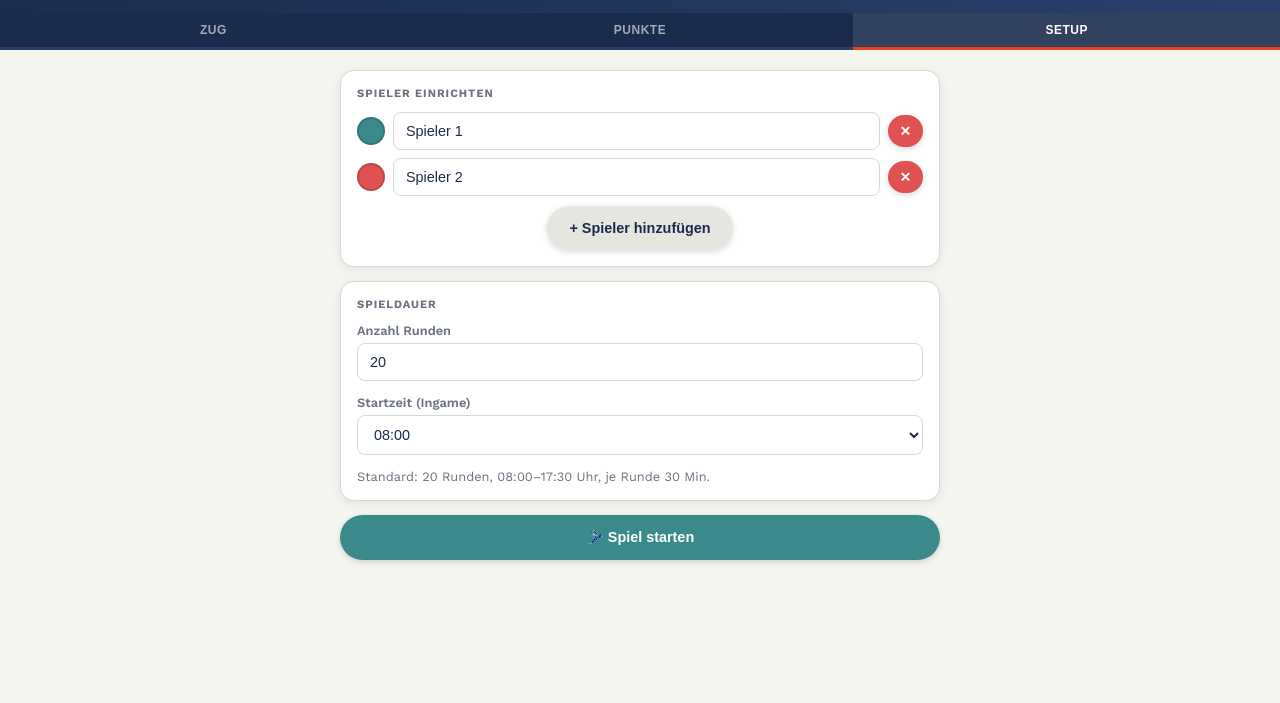
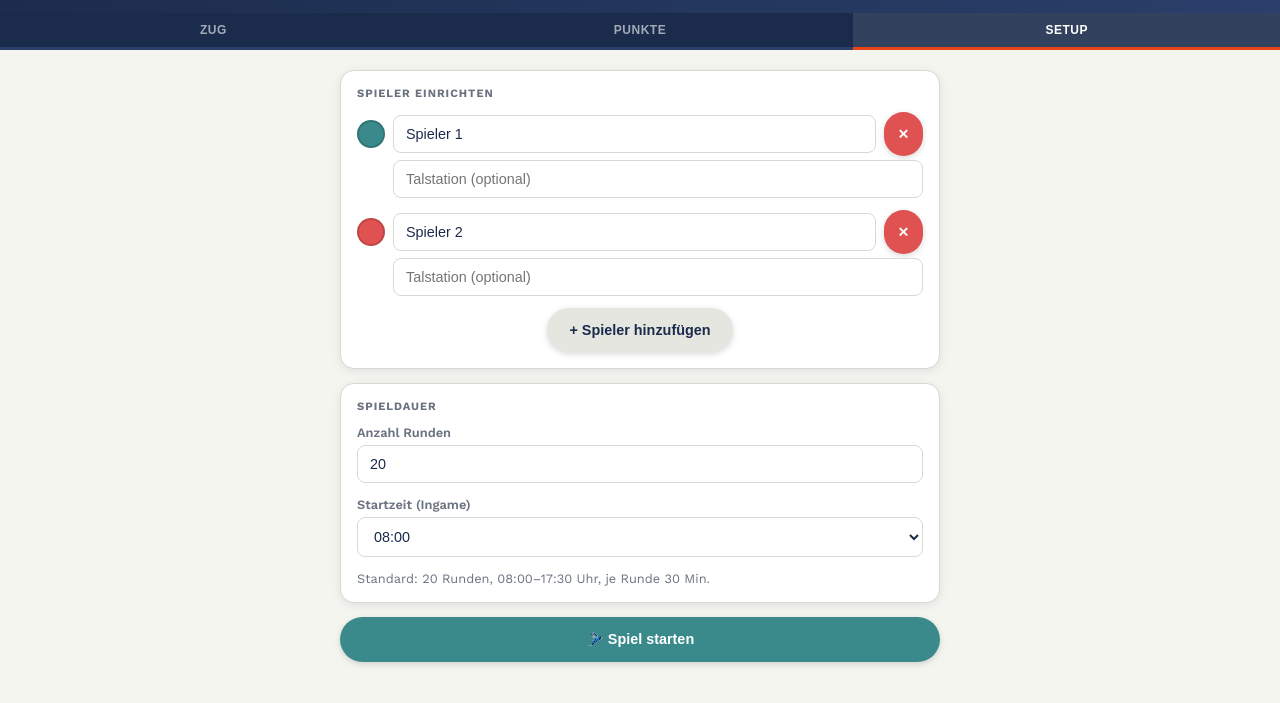
Before and after one commit to iberbeu/abaufdiepiste, a website with bundled scripts: page index.html in a window 1280 px wide. Shown: the part 69-772 px from the top of the page. Built offline with nearby package versions, Linux system fonts and the light colour scheme; a web font is replaced by a local one.

Commit message:
`initDefaultPlayers()` reads player names + Talstationen directly from the existing `STORAGE_KEY` on boot (no second key). `startGame()` overwrites `STORAGE_KEY` via `saveState()`,          +so the next boot always finds the last games players. Falls back to 2 defaults if no saved state.

```diff
--- a/dice_app.css
+++ b/dice_app.css
@@ -390,10 +390,12 @@
   .form-input:focus { border-color: var(--glacier-teal); }
 
   /* ── PLAYER SETUP ── */
-  .player-setup-row {
-    display: flex; gap: 8px; align-items: center; margin-bottom: 8px;
-  }
-  .player-setup-row input { flex: 1; }
+  .player-setup-row { margin-bottom: 12px; }
+  .player-setup-row-main { display: flex; gap: 8px; align-items: center; }
+  .player-setup-row-main input { flex: 1; }
+  /* 36px = dot 28px + gap 8px — aligns talstation input with name input left edge */
+  .player-setup-talstation { margin-left: 36px; margin-top: 4px; }
+  .btn-setup-remove { padding: 10px 12px; font-size: 0.85rem; min-height: 44px; }
   .player-color-dot {
     width: 28px; height: 28px; border-radius: 50%; flex-shrink: 0;
     border: 2px solid rgba(0,0,0,0.15);
--- a/dice_app.js
+++ b/dice_app.js
@@ -5,6 +5,8 @@ import {
   analyzeTransportSymbols,
   calcDescentPoints,
 } from './game_logic.js';
+
+const esc = s => String(s).replace(/&/g,'&amp;').replace(/"/g,'&quot;');
 
 // ═══════════════════════════════════════
 // GAME STATE
@@ -171,31 +173,52 @@ let state = {
 function initDefaultPlayers() {
   const setupList = document.getElementById('playerSetupList');
   setupList.innerHTML = '';
-  ['Spieler 1','Spieler 2'].forEach(n => addPlayerField(n));
-}
-
-function addPlayerField(name) {
+  try {
+    const raw = localStorage.getItem(STORAGE_KEY);
+    if (raw) {
+      const saved = JSON.parse(raw);
+      if (Array.isArray(saved.players) && saved.players.length) {
+        saved.players.forEach(p => addPlayerField(p.name, p.talstation || ''));
+        return;
+      }
+    }
+  } catch(e) {}
+  ['Spieler 1', 'Spieler 2'].forEach(n => addPlayerField(n, ''));
+}
+
+function addPlayerField(name, talstation) {
   const setupList = document.getElementById('playerSetupList');
   const idx = setupList.children.length;
   if (idx >= 6) return;
   const row = document.createElement('div');
   row.className = 'player-setup-row';
   row.innerHTML = `
-    <div class="player-color-dot" style="background:${PLAYER_COLORS[idx]}"></div>
-    <input type="text" class="form-input player-name-input" value="${name||'Spieler '+(idx+1)}" placeholder="Name">
-    <button class="btn btn-danger" style="padding:6px 10px;font-size:0.85rem;" onclick="this.parentElement.remove()">✕</button>
+    <div class="player-setup-row-main">
+      <div class="player-color-dot"></div>
+      <input type="text" class="form-input player-name-input" value="${esc(name||'Spieler '+(idx+1))}" placeholder="Name">
+      <button class="btn btn-danger btn-setup-remove" onclick="this.closest('.player-setup-row').remove()">✕</button>
+    </div>
+    <div class="player-setup-talstation">
+      <input type="text" class="form-input player-talstation-input" value="${esc(talstation||'')}" placeholder="Talstation (optional)">
+    </div>
   `;
   setupList.appendChild(row);
+  row.querySelector('.player-color-dot').style.background = PLAYER_COLORS[idx];
 }
 
 function startGame() {
   closeModal('resetModal');
-  const names = [...document.querySelectorAll('.player-name-input')].map(i=>i.value.trim()).filter(Boolean);
-  if (names.length === 0) { alert('Mindestens einen Spieler eingeben!'); return; }
+  const playerInputs = [...document.querySelectorAll('.player-setup-row')]
+    .map(row => ({
+      name: row.querySelector('.player-name-input').value.trim(),
+      talstation: row.querySelector('.player-talstation-input').value.trim()
+    }))
+    .filter(p => p.name);
+  if (playerInputs.length === 0) { alert('Mindestens einen Spieler eingeben!'); return; }
   const rounds = parseInt(document.getElementById('setupRounds').value)||20;
   const startH = parseInt(document.getElementById('setupStartTime').value)||8;
-  state.players = names.map((n,i)=>({
-    name:n, color:PLAYER_COLORS[i], points:0, joker:0, gratis:0, sightings:0, pauseDone:false
+  state.players = playerInputs.map((p,i)=>({
+    name:p.name, color:PLAYER_COLORS[i], points:0, joker:0, gratis:0, sightings:0, pauseDone:false, talstation:p.talstation
   }));
   state.totalRounds = rounds;
   state.startHour = startH;
```
